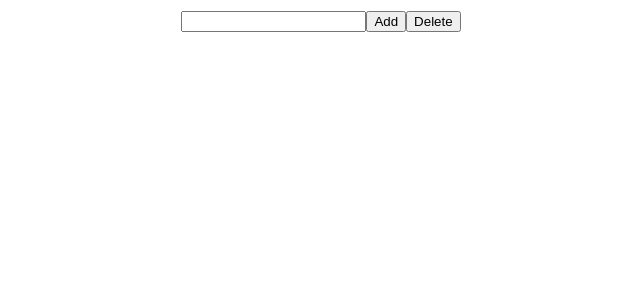
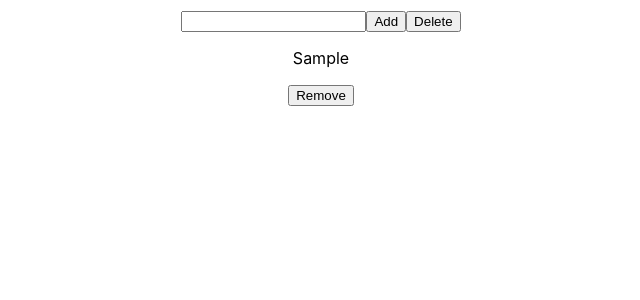
Before and after one commit to sigma390/Recoil-Crash-course, a React (Create React App) app in the folder my-app/: page / in a window 1280 px wide. Both pictures are taken after typing "Sample" into the empty fields and a click on the button "Add". Shown: the top 300 px of the page, without its empty margins (319-959 px from the left). Built offline with nearby package versions, Linux system fonts and the light colour scheme.

Commit message:
Working Correctly

```diff
--- a/my-app/src/components/Todo.jsx
+++ b/my-app/src/components/Todo.jsx
@@ -1,7 +1,21 @@
 import React from 'react'
+import { useSetRecoilState } from 'recoil'
+import { todoState } from '../state/atoms/TodoSate'
 
-export const Todo = () => {
+export const Todo = ({text,id}) => {
+    const setTodos = useSetRecoilState(todoState)
+    function deleteTodo(){
+        setTodos((prevTodos)=>{
+            return prevTodos.filter((todo)=> todo.id != id)
+        })
+    }
   return (
-    <div>Todo</div>
+    <div>
+        <p>{text}</p>
+        <button onClick={deleteTodo}>Remove</button>
+
+
+
+    </div>
   )
 }
--- a/my-app/src/components/Todos.jsx
+++ b/my-app/src/components/Todos.jsx
@@ -2,6 +2,7 @@ import React from 'react'
 import { useRecoilState } from 'recoil';
 import { todoState } from '../state/atoms/TodoSate';
 import { useState } from 'react';
+import { Todo } from './Todo';
 const Todos = () => {
   const [todos,setTodos] = useRecoilState(todoState);
   const [inputText,setInput]=useState('')
@@ -17,10 +18,6 @@ const Todos = () => {
   function ClearTodos(){
     setTodos([]);
   }
-
-  console.log(todos)
-
-
   return (
 
     <main>
@@ -28,6 +25,13 @@ const Todos = () => {
          type="text" id='todoInput' />
         <button onClick={addTodo}>Add</button>
         <button onClick={ClearTodos}>Delete</button>
+        {
+          todos.map((todo)=>{
+            return (
+              <Todo text={todo.text} id={todo.id} key={todo.id} />
+            )
+          })
+        }
     </main>
   )
 }
```
